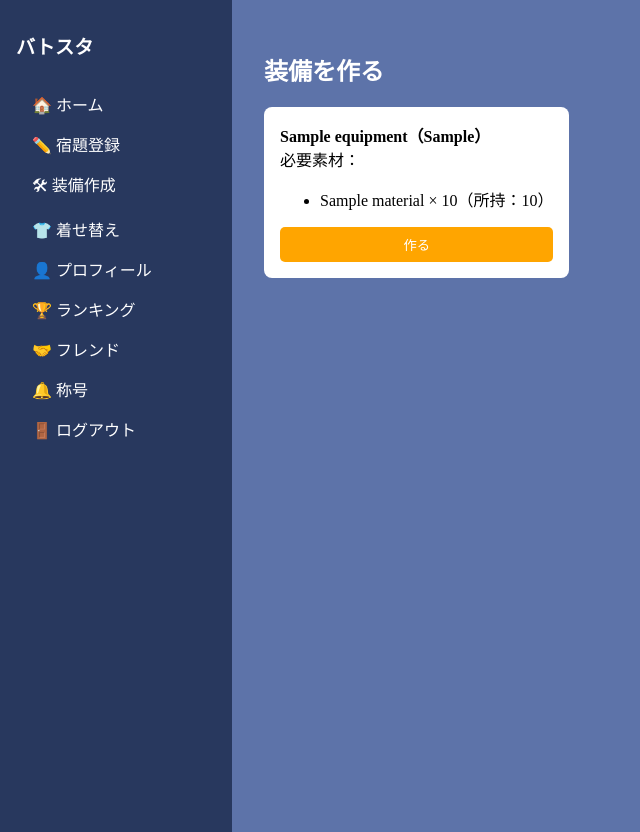
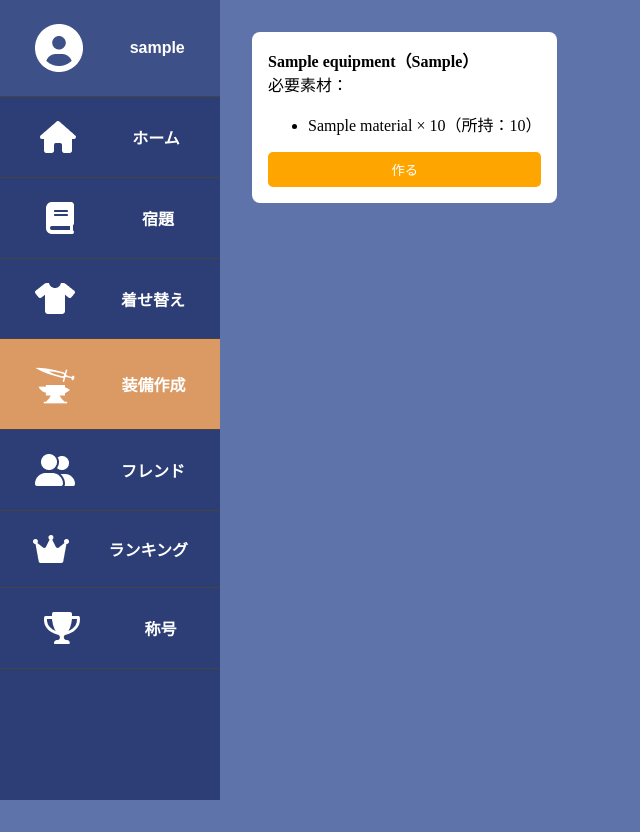
Before and after one commit to shunt-nk/batosta, a PHP site: page /equipment_create.php in a window 1280 px wide. Shown: the whole page, without its empty margins (0-640 px from the left). After the commit the page ends 800 px from the top, so only its background shows below. Run offline with PHP 8.4, Linux system fonts and the light colour scheme; the visitor is signed in with stand-in values (Sample User, id 1); tables that the repository leaves empty or names only in its code hold one stand-in row (values such as "Sample post").

Commit message:
ナビバーのスタイル調整

```diff
--- a/src/dashboard.php
+++ b/src/dashboard.php
@@ -51,6 +51,9 @@ $stmt = $pdo->prepare("
 ");
 $stmt->execute([$user_id, $today]);
 $logs = $stmt->fetchAll();
+
+$current_page = 'home';
+
 ?>
 
 <!DOCTYPE html>
@@ -124,10 +127,8 @@ $logs = $stmt->fetchAll();
 
 <div class="container">
  <?php include 'includes/navbar.php'; ?>
-
  <main class="content">
    <section>
-     <h2>ようこそ、<?= htmlspecialchars($user['username']) ?> さん！</h2>
      <p>レベル：<?= $avatar['level'] ?? 1 ?> / 経験値：<?= $avatar['exp'] ?? 0 ?> / 性別：<?= $avatar['gender'] ?? '不明' ?></p>
      <div class="progress-bar">
        <div class="progress" style="width: <?= ($avatar['exp'] % 100) ?>%;"></div>
--- a/src/equipment_create.php
+++ b/src/equipment_create.php
@@ -71,6 +71,9 @@ $user_materials = [];
 foreach ($stmt->fetchAll() as $row) {
   $user_materials[$row['material_id']] = $row['quantity'];
 }
+
+$current_page = 'create';
+
 ?>
 
 <!DOCTYPE html>
@@ -127,7 +130,6 @@ foreach ($stmt->fetchAll() as $row) {
 
   <main class="content">
 
-    <h2>装備を作る</h2>
 
     <?php if (isset($message)) echo "<p>$message</p>"; ?>
 
--- a/src/friend.php
+++ b/src/friend.php
@@ -45,6 +45,9 @@ $stmt = $pdo->prepare("
 ");
 $stmt->execute([$user_id]);
 $friends = $stmt->fetchAll();
+
+$current_page = 'friend';
+
 ?>
 
 <style>
@@ -68,7 +71,6 @@ $friends = $stmt->fetchAll();
 <div class="container">
 <?php include 'includes/navbar.php'; ?>
   <main class="content">
-    <h1>フレンド</h1>
 
     <?php if ($message): ?>
       <p><?= htmlspecialchars($message) ?></p>
--- a/src/includes/navbar.php
+++ b/src/includes/navbar.php
@@ -1,31 +1,65 @@
+<?php
+if (!isset($_SESSION['user'])) {
+  header("Location: login.php");
+  exit;
+}
+$user = $_SESSION['user'];
+$current_page = $current_page ?? '';
+?>
 <style>
-  nav {
+  /* サイドバー全体 */
+.sidebar {
+  width: 220px;
+  background: #2C3E75;
   color: white;
-    padding: 1rem;
+  display: flex;
+  flex-direction: column;
+  font-family: sans-serif;
 }
 
-  nav a {
-      display: block;
+
+/* 通常のナビメニュー */
+.nav-item {
+  display: flex;
+  align-items: center;
+  justify-content: space-around;
+  gap: 0.5rem;
+  padding: 1.5rem 1rem;
   color: white;
+  font-weight: bold;
   text-decoration: none;
-      margin-bottom: 1rem;
+  border-bottom: 1px solid #444;
+  background: #2C3E75;
+  transition: background 0.5s;
+}
+.nav-item:hover {
+  background: #3e5088;
 }
 
-    nav a:hover {
-      text-decoration: underline;
+/* アクティブ状態 */
+.nav-item.active {
+  background: #DB9963;
 }
+
 </style>
-<aside style="width: 200px; background: #28385E; color: white; height: 100vh; padding: 1rem;">
-  <h2 style="font-size: 1.2rem;">バトスタ</h2>
-  <nav>
-    <a href="dashboard.php">🏠 ホーム</a>
-    <a href="task_register.php">✏️ 宿題登録</a>
-    <a href="equipment_create.php">🛠 装備作成</a>
-    <a href="avatar_customize.php">👕 着せ替え</a>
-    <a href="profile.php">👤 プロフィール</a>
-    <a href="ranking.php">🏆 ランキング</a>
-    <a href="friend.php">🤝 フレンド</a>
-    <a href="title.php">🔔 称号</a>
-    <a href="logout.php">🚪 ログアウト</a>
+<nav class="sidebar">
+  <a href="profile.php" class="nav-item <?= $current_page === 'profile' ? 'active' : '' ?>">
+    <img src="assets/icons/user.png" alt="User Icon" class="icons">
+    <span><?= htmlspecialchars($user['username']) ?> </span>
+  </a>
+
+  <a href="dashboard.php" class="nav-item <?= $current_page === 'home' ? 'active' : '' ?>">
+    <img src="assets/icons/home.png" alt="Home Icon" class="icons">ホーム</a>
+  <a href="task_register.php" class="nav-item <?= $current_page === 'task' ? 'active' : '' ?>">
+    <img src="assets/icons/task.png" alt="Task Icon" class="icons">宿題</a>
+  <a href="avatar_customize.php" class="nav-item <?= $current_page === 'customize' ? 'active' : '' ?>">
+    <img src="assets/icons/customize.png" alt="Customize Icon" class="icons">着せ替え</a>
+  <a href="equipment_create.php" class="nav-item <?= $current_page === 'create' ? 'active' : '' ?>">
+    <img src="assets/icons/create.png" alt="Create Icon" class="icons">装備作成</a>
+  <a href="friend.php" class="nav-item <?= $current_page === 'friend' ? 'active' : '' ?>">
+    <img src="assets/icons/friend.png" alt="Friend Icon" class="icons">フレンド</a>
+  <a href="ranking.php" class="nav-item <?= $current_page === 'ranking' ? 'active' : '' ?>">
+    <img src="assets/icons/ranking.png" alt="Ranking Icon" class="icons">ランキング</a>
+  <a href="title.php" class="nav-item <?= $current_page === 'title' ? 'active' : '' ?>">
+    <img src="assets/icons/title.png" alt="Title Icon" class="icons">称号</a>
 </nav>
-</aside>
--- a/src/profile.php
+++ b/src/profile.php
@@ -27,6 +27,9 @@ $stmt = $pdo->prepare("
 ");
 $stmt->execute([$user_id]);
 $equipments = $stmt->fetchAll(PDO::FETCH_KEY_PAIR); // ['head' => 'head.png', ...]
+
+$current_page = 'profile';
+
 ?>
 
 <style>
--- a/src/ranking.php
+++ b/src/ranking.php
@@ -18,6 +18,9 @@ $stmt = $pdo->query("
   ORDER BY total_minutes DESC
 ");
 $users = $stmt->fetchAll();
+
+$current_page = 'ranking';
+
 ?>
 <style>
     body {
--- a/src/title.php
+++ b/src/title.php
@@ -42,6 +42,9 @@ if ($_SERVER['REQUEST_METHOD'] === 'POST' && isset($_POST['equip_id'])) {
     exit;
   }
 }
+
+$current_page = 'title';
+
 ?>
 
 <style>
@@ -64,7 +67,6 @@ if ($_SERVER['REQUEST_METHOD'] === 'POST' && isset($_POST['equip_id'])) {
 <?php include 'includes/navbar.php'; ?>
 <main class="content">
 
-  <h1>称号</h1>
 
   <!-- フィルター -->
   <div>
```
Also changed, not shown: src/avatar_customize.php (+110 -20 lines), src/task_register.php (+128 -18 lines), src/assets/icons/bell.png (added), src/assets/icons/create.png (added), src/assets/icons/customize.png (added), src/assets/icons/friend.png (added), src/assets/icons/home.png (added), src/assets/icons/ranking.png (added), src/assets/icons/task.png (added), src/assets/icons/title.png (added), src/assets/icons/user.png (added). Lines whose indentation alone changed are shown as unchanged.
